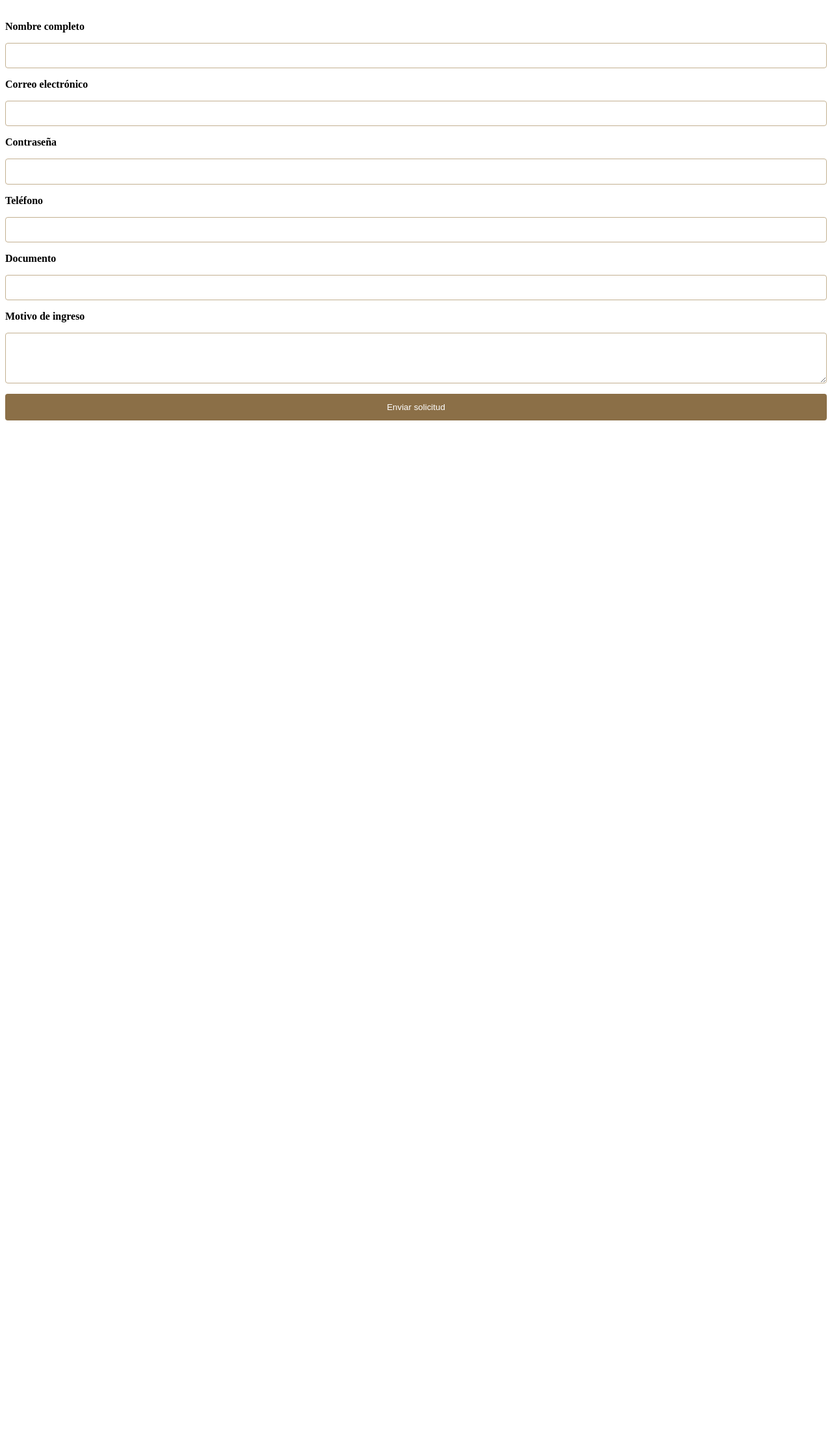
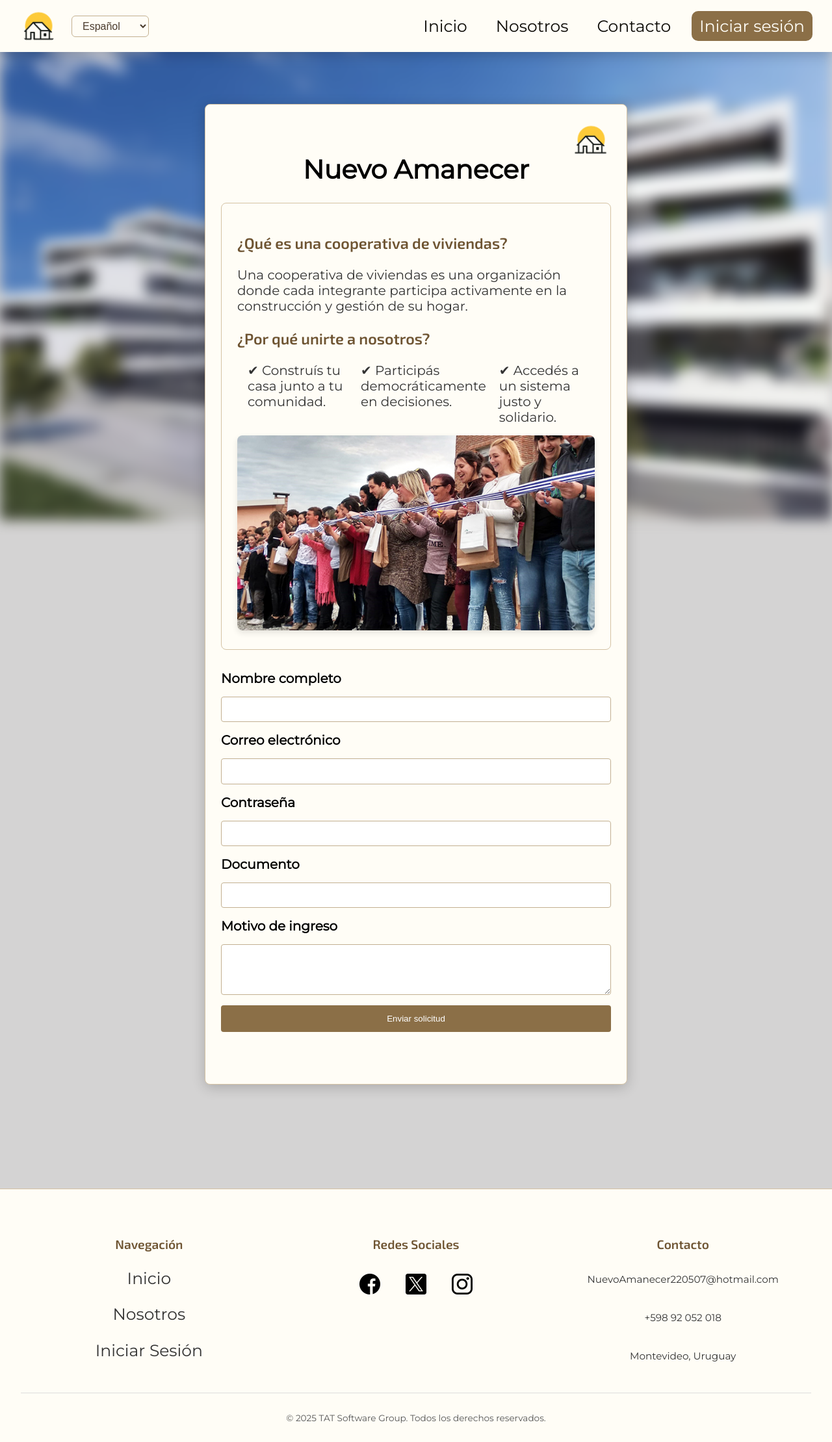
Before and after one commit to Aiicron/proyecto-coop, a PHP site: page /registro.php in a window 1280 px wide. Shown: the whole page at 65% size. Before the commit the page ends 647 px from the top, so only its background shows below. Run offline with PHP 8.4, Linux system fonts and the light colour scheme.

Commit message:
Todo el proyecto y php bien hecho pero en local host

```diff
--- a/landing/registro.php
+++ b/landing/registro.php
@@ -4,104 +4,138 @@ $usuario = "root";
 $clave = "";
 $baseDeDatos = "viviendas";
 $enlace = mysqli_connect($servidor, $usuario, $clave, $baseDeDatos);
-$mensajeExito = false;
+$mensaje = "";
 
 if (isset($_POST['registro'])) {
     $nombre = $_POST['nombre'];
-    $email = $_POST['email'];
-    $contraseña = $_POST['contraseña'];
-    $telefono = $_POST['telefono'];
-    $cedula = $_POST['cedula'];
-    $comentario = $_POST['comentario'];
+    $correo = $_POST['correo'];
+    $contrasena = $_POST['contrasena'];
+    $documento = $_POST['cedula'];
+    $motivo = $_POST['comentario'];
 
-    $insertarDatos = "INSERT INTO usuarios (nombre, email, contraseña, telefono, cedula, comentario)
-                      VALUES ('$nombre', '$email', '$contraseña', '$telefono', '$cedula', '$comentario')";
+    $insertarDatos = "INSERT INTO usuarios (nombre, correo, contrasena, documento, motivo_ingreso)
+                      VALUES ('$nombre', '$correo', '$contrasena', '$documento', '$motivo')";
 
     $ejecutarInsertar = mysqli_query($enlace, $insertarDatos);
 
     if ($ejecutarInsertar) {
-        $mensajeExito = true;
+        $mensaje = "<p class='success'>✅ Solicitud de registro enviada con éxito. En las próximas 48 hs recibirá un correo con más información si su solicitud es aprobada.</p>";
+    } else {
+        $mensaje = "<p class='error'>❌ Error: " . mysqli_error($enlace) . "</p>";
     }
 }
 ?>
-<html lang="en">
+
+<!DOCTYPE html>
+<html lang="es">
 
 <head>
-    <meta charset="UTF-8">
-    <meta name="viewport" content="width=device-width, initial-scale=1.0">
-    <title>Registro</title>
+    <meta charset="UTF-8" />
+    <meta name="viewport" content="width=device-width, initial-scale=1.0" />
+    <link href="https://fonts.googleapis.com/css2?family=Exo+2:wght@600&display=swap" rel="stylesheet">
+    <link href="https://fonts.googleapis.com/css2?family=Montserrat&display=swap" rel="stylesheet">
+    <link rel="stylesheet" href="style.css">
+    <title>Cooperativa Nuevo Amanecer</title>
 </head>
 
 <body>
-    <form id="formulario">
-        <label for="nombre">Nombre completo</label>
-        <input type="text" id="nombre" required>
+    <div class="background"></div>
 
-        <label for="email">Correo electrónico</label>
-        <input type="email" id="email" required>
+    <header>
+        <nav>
+            <div class="nav-content">
+                <div class="nav-left">
+                    <img src="logonuevo.png" alt="Logo" class="logo1">
+                    <select id="language-select">
+                        <option value="es">Español</option>
+                        <option value="en">English</option>
+                        <option value="pt">Português</option>
+                        <option value="al">Deutsch</option>
+                        <option value="it">Italiano</option>
+                        <option value="fr">Français</option>
+                    </select>
+                </div>
+                <ul>
+                    <li><a href="index.html">Inicio</a></li>
+                    <li><a href="nosotros.html">Nosotros</a></li>
+                    <li><a href="#contacto">Contacto</a></li>
+                    <li><a href="../usuarios/index.html" class="IS">Iniciar sesión</a></li>
+                </ul>
+            </div>
+        </nav>
+    </header>
 
-        <label for="contraseña">Contraseña</label>
-        <input type="password" id="contraseña" required>
+    <main class="main">
+        <img src="logonuevo.png" alt="Logo Cooperativa" class="logo">
+        <h1>Nuevo Amanecer</h1>
 
-        <label for="telefono">Teléfono</label>
-        <input type="number" id="telefono" required>
+        <section class="info-cooperativa">
+            <h3>¿Qué es una cooperativa de viviendas?</h3>
+            <p>Una cooperativa de viviendas es una organización donde cada integrante participa activamente en la
+                construcción y gestión de su hogar.</p>
+            <h3>¿Por qué unirte a nosotros?</h3>
+            <ul>
+                <li>✔ Construís tu casa junto a tu comunidad.</li>
+                <li>✔ Participás democráticamente en decisiones.</li>
+                <li>✔ Accedés a un sistema justo y solidario.</li>
+            </ul>
+            <img src="trabajando.jpg" alt="Cooperativa trabajando" class="info-img">
+        </section>
 
-        <label for="cedula">Documento</label>
-        <input type="number" id="cedula" required>
+        <form id="formulario" method="POST" action="registro.php">
+            <label for="nombre">Nombre completo</label>
+            <input type="text" id="nombre" name="nombre" required>
 
-        <label for="comentario">Motivo de ingreso</label>
-        <textarea id="comentario" rows="3"></textarea>
+            <label for="email">Correo electrónico</label>
+            <input type="email" id="email" name="correo" required>
 
-        <button type="submit">Enviar solicitud</button>
-        <div id="mensaje" class="mensaje"></div>
-    </form>
+            <label for="contraseña">Contraseña</label>
+            <input type="password" id="contraseña" name="contrasena" required>
+
+            <label for="cedula">Documento</label>
+            <input type="number" id="cedula" name="cedula" required>
+
+            <label for="comentario">Motivo de ingreso</label>
+            <textarea id="comentario" name="comentario" rows="3"></textarea>
+
+            <button type="submit" name="registro">Enviar solicitud</button>
+            <div id="mensaje" class="mensaje"><?php echo $mensaje; ?></div>
+        </form>
+    </main>
+
+    <footer>
+        <div class="footer-columns">
+            <div class="footer-column">
+                <h4>Navegación</h4>
+                <a href="index.html">Inicio</a>
+                <a href="nosotros.html">Nosotros</a>
+                <a href="../usuarios/index.html">Iniciar Sesión</a>
+            </div>
+
+            <div class="footer-column social-center">
+                <h4>Redes Sociales</h4>
+                <div class="social-icons">
+                    <a href="https://www.facebook.com/profile.php?id=61578779908016" target="_blank"><img
+                            src="facebook.png" alt="Facebook" class="logos"></a>
+                    <a href="https://x.com/NewAmanecer" target="_blank"><img src="X.png" alt="Twitter/X"
+                            class="logos"></a>
+                    <a href="https://www.instagram.com/nuevo_amanecer220507/" target="_blank"><img src="instagram.png"
+                            alt="Instagram" class="logos"></a>
+                </div>
+            </div>
+
+            <div class="footer-column" id="contacto">
+                <h4>Contacto</h4>
+                <p>NuevoAmanecer220507@hotmail.com</p>
+                <p>+598 92 052 018</p>
+                <p>Montevideo, Uruguay</p>
+            </div>
+        </div>
+
+        <div class="footer-bottom">
+            <p>&copy; 2025 TAT Software Group. Todos los derechos reservados.</p>
+        </div>
+    </footer>
 </body>
-<style>
-    form {
-        display: flex;
-        flex-direction: column;
-        gap: 1rem;
-        margin-top: 2rem;
-    }
-
-    label {
-        font-weight: bold;
-        text-align: left;
-    }
-
-    input,
-    textarea {
-        padding: 0.6rem;
-        border: 1px solid #c3b091;
-        border-radius: 4px;
-        font-size: 1rem;
-    }
-
-    button {
-        background-color: #8b6f47;
-        color: white;
-        border: none;
-        padding: 0.8rem;
-        border-radius: 4px;
-        cursor: pointer;
-    }
-
-    button:hover {
-        background-color: #6e5432;
-    }
-
-    .mensaje {
-        margin-top: 1rem;
-        font-weight: bold;
-    }
-
-    .success {
-        color: green;
-    }
-
-    .error {
-        color: red;
-    }
-</style>
 
 </html>
```
